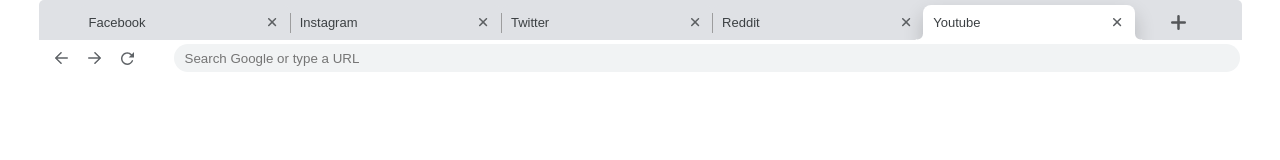
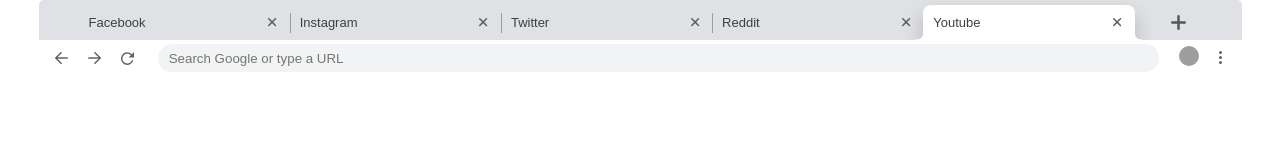
Before and after one commit to hamzaboularbah/styled-chrome-tabs, a React (Create React App) app: page / in a window 1280 px wide. Shown: the top 160 px of the page. Built offline with nearby package versions, Linux system fonts and the light colour scheme; grey boxes are pictures that could not be loaded.

Commit message:
Added some styling and buttons

```diff
--- a/src/App.js
+++ b/src/App.js
@@ -32,7 +32,6 @@
   text-transform: capitalize;
   font-family : Arial, Helvetica, sans-serif;
   font-size: 13px;
-  transition: .1s;
 
   ${props =>
     props.active
@@ -90,7 +89,6 @@
     border-radius: 100%;
     align-self: center;
     margin-left: 30px;
-    transition: all 0.4s;
     cursor: pointer;
     &:hover {
       background-color: rgba(169,169,169, 0.2);
@@ -122,7 +120,18 @@
 const MidWrapper = styled.div`
   display :flex;
   align-items:center;
+  justify-content:space-between;
   margin-top:4px;
+  div {
+    margin-right:20px;
+  }
+   svg {
+        &:hover {
+          background-color:black;
+          border-radius:100%;
+          border-width:10px;
+        }
+      }
 `
 
 const ContorlButtons = styled.div`
@@ -132,15 +141,15 @@
   margin-left:16px;
   svg {
     margin-right:20px;
+    &:last-child {
+      margin-right:0px;
+    }
   }
 `
 const SearchBarContainer = styled.div`
-width:100%
-`
-
-const SearchBar = styled.input`
-width:97%;
-margin-left: 20px;
+    width:100%;
+    input {
+    width:99%;
     border-radius: 14px;
     border: 0;
     background-color: #F1F3F4;
@@ -148,8 +157,15 @@
       &:focus {
       outline: none;
     }
+}
+`
 
+const ProfileImage = styled.div`
+img {
+  border-radius : 100%;
+}
 `
+const SettingButton = styled.div``
 
 let App = () => {
   let _tabs = [
@@ -217,9 +233,14 @@
             <svg width="13" height="13" xmlns="http://www.w3.org/2000/svg"><path d="M13 5.467V0l-2.154 2.213A6.103 6.103 0 0 0 6.264.143C2.805.142 0 3.022 0 6.574 0 10.128 2.805 13 6.264 13c2.613 0 4.851-1.638 5.783-3.977a.819.819 0 0 0 .058-.296c0-.414-.317-.75-.72-.75a.73.73 0 0 0-.654.425c-.02.028-.029.068-.039.097-.73 1.767-2.44 3.01-4.428 3.01-2.652 0-4.804-2.21-4.804-4.934s2.152-4.934 4.804-4.934c1.416 0 2.69.63 3.553 1.627l-2.16 2.22c0-.042 5.343-.021 5.343-.021" fill="#5F6367" fillRule="evenodd" /></svg>
           </ContorlButtons>
           <SearchBarContainer>
-            <SearchBar placeholder="Search Google or type a URL" />
+            <input placeholder="Search Google or type a URL" />
           </SearchBarContainer>
-
+          <ProfileImage>
+            <img src="https://picsum.photos/id/922/20/20" alt="profile-picture" />
+          </ProfileImage>
+          <SettingButton>
+            <svg width="3" height="13" xmlns="http://www.w3.org/2000/svg"><path d="M1.5 3a1.5 1.5 0 1 1 0-3 1.5 1.5 0 0 1 0 3zm0 5a1.5 1.5 0 1 1 0-3 1.5 1.5 0 0 1 0 3zm0 5a1.5 1.5 0 1 1 0-3 1.5 1.5 0 0 1 0 3z" fill="#5F6367" fill-rule="nonzero" /></svg>
+          </SettingButton>
         </MidWrapper>
 
 
```
Lines whose indentation alone changed are shown as unchanged.
